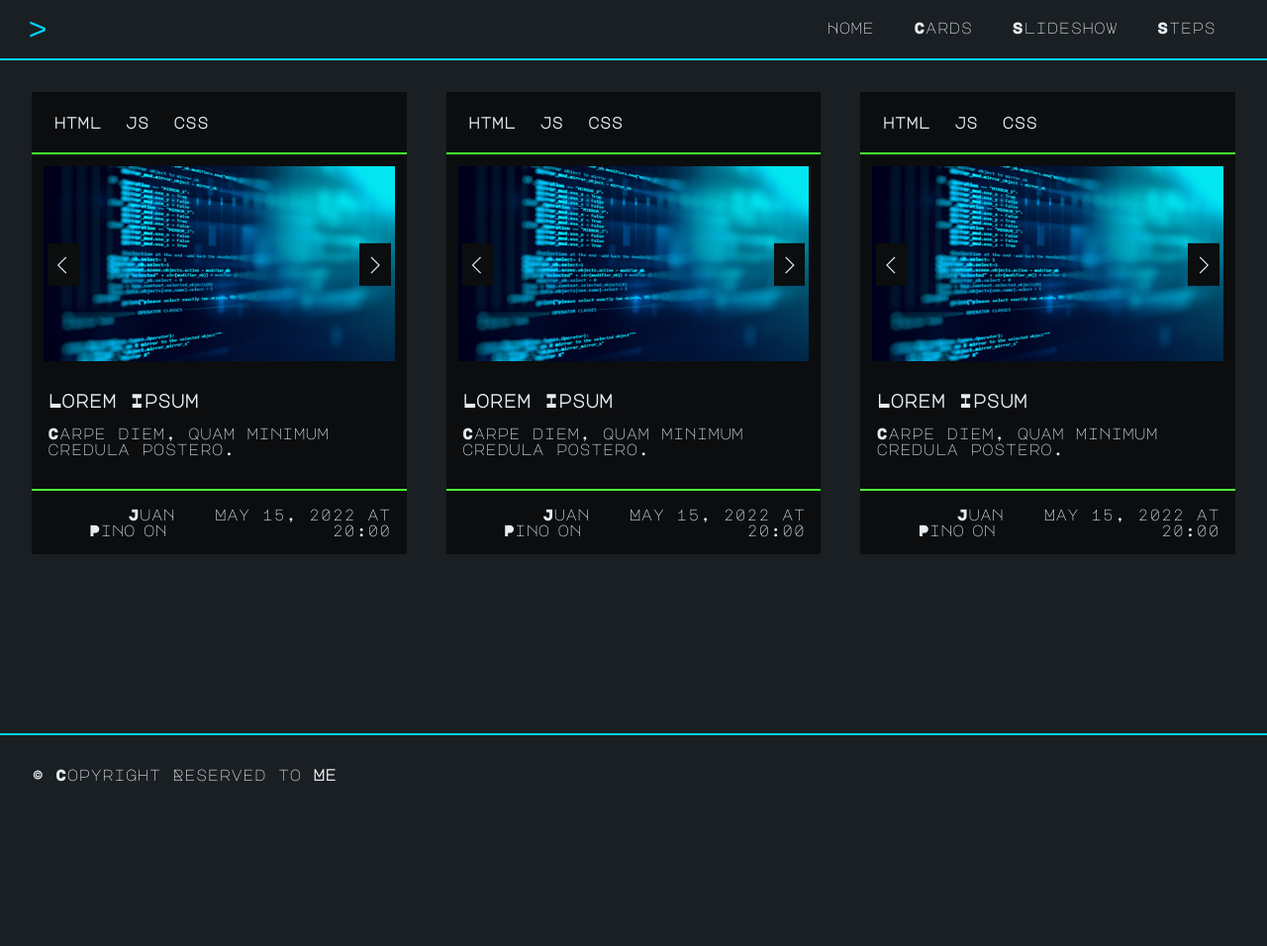
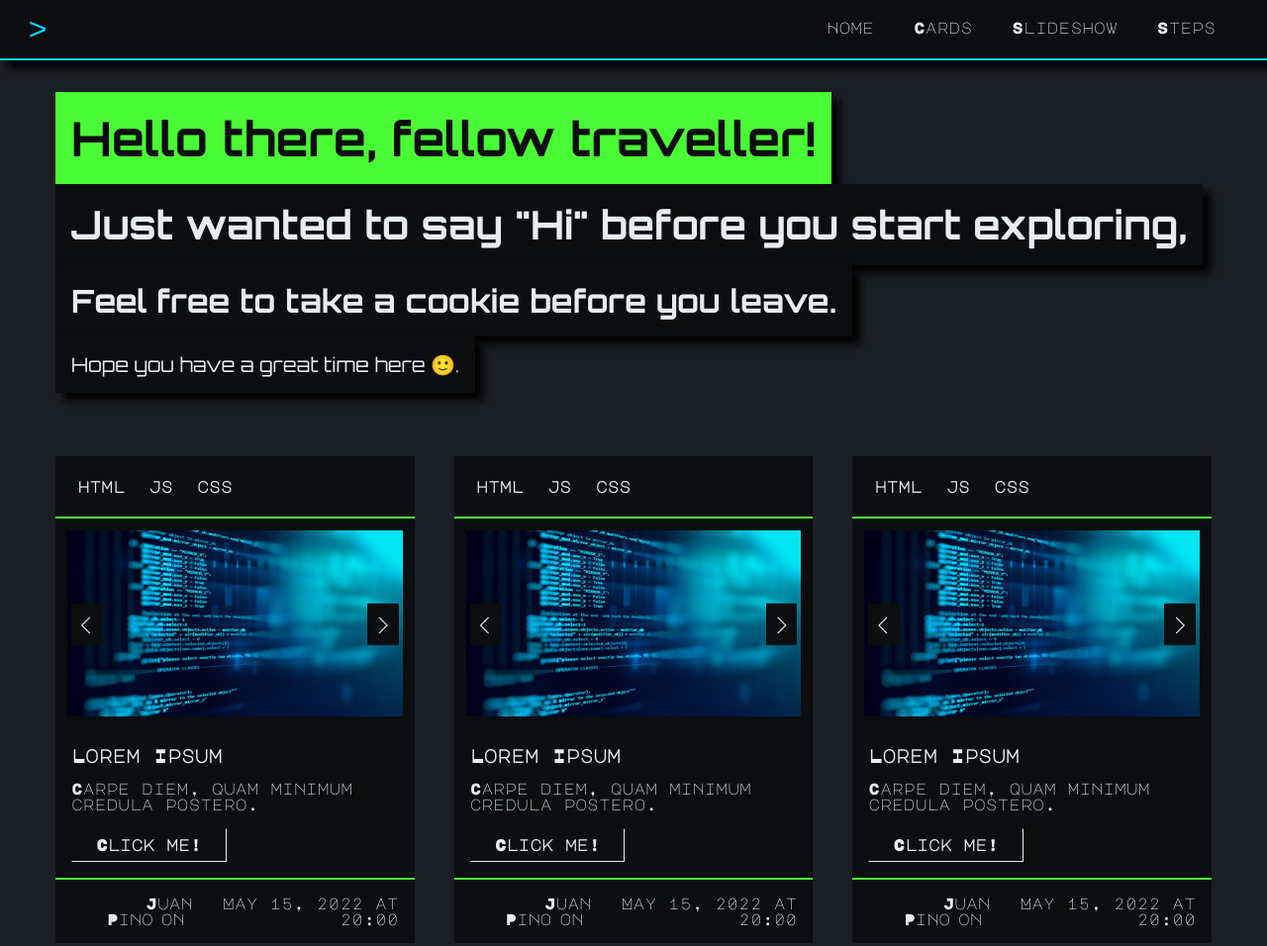
Before and after one commit to JuanPinoC/JuanPinoC.github.io, a plain HTML site: page index.html in a window 1280 px wide. Shown: the top 956 px of the page at 99% size. Before the commit the page ends 823 px from the top, so only its background shows below. Drawn offline with Linux system fonts and the light colour scheme.

Commit message:
Home Text

```diff
--- a/index.html
+++ b/index.html
@@ -5,7 +5,7 @@
 	<meta name="viewport" content="width=device-width, initial-scale=1">
 	<link rel="stylesheet" type="text/css" href="./styles.css">
 	<script type="text/javascript" src="./script.js" defer></script>
-	<title>CATMOV</title>
+	<title>🙂</title>
 </head>
 <body>
 	<aside>
@@ -34,7 +34,10 @@
 		</header>
 		<main>
 			<section class="home">
-
+				<h1>Hello there, fellow traveller!</h1>
+				<h2>Just wanted to say "Hi" before you start exploring,</h2>
+				<h3>Feel free to take a cookie before you leave.</h3>
+				<p>Hope you have a great time here 🙂.</p>
 			</section>
 			<section class="card-list">
 				<article class="card">
@@ -53,6 +56,7 @@
 						<div class="card-text">
 							<h3>Lorem Ipsum</h3>
 							<p>Carpe diem, quam minimum credula postero.</p>
+							<button class="btn btn-card">Click me!</button>
 						</div>
 					</div>
 					<div class="card-footer">
@@ -76,6 +80,7 @@
 						<div class="card-text">
 							<h3>Lorem Ipsum</h3>
 							<p>Carpe diem, quam minimum credula postero.</p>
+							<button class="btn btn-card">Click me!</button>
 						</div>
 					</div>
 					<div class="card-footer">
@@ -99,6 +104,7 @@
 						<div class="card-text">
 							<h3>Lorem Ipsum</h3>
 							<p>Carpe diem, quam minimum credula postero.</p>
+							<button class="btn btn-card">Click me!</button>
 						</div>
 					</div>
 					<div class="card-footer">
--- a/script.js
+++ b/script.js
@@ -1,4 +1,6 @@
 let sideNavOpen = false;
+
+/* Side Menu */
 
 function initToggleNav(){
 	document.querySelector("#toggleButton").onclick = this.toggleNav;
--- a/styles.css
+++ b/styles.css
@@ -77,7 +77,10 @@ body{
 	background-color: var(--background-color);
 	color: var(--neutral-color);
 	display: flex;
+	overflow-x: hidden;
 }
+
+/* aside styles */
 
 aside {
 	position: fixed;
@@ -89,6 +92,7 @@ aside {
 	transition: width 0.5s;
 
 	background-color: var(--alt-background-color);
+	box-shadow: 0.5rem 0.5rem 0.5rem black;
 }
 
 aside nav {
@@ -96,9 +100,9 @@ aside nav {
 }
 
 aside nav ul {
-	width: 90%;
+	width: 95%;
 	margin: 0;
-	padding: 0;
+	padding: 0 0.5rem 0 0;
 	display: flex;
 	flex-direction: column;
 	gap: 1rem;
@@ -115,13 +119,16 @@ aside nav ul:hover {
 /* header styles */
 
 header {
-	border-bottom: 0.15rem solid var(--primary-color);
 	width: 100%;
 	padding: 0;
 	display: flex;
 	align-items: center;
 	align-content: center;
 	justify-content: space-between;
+
+	background-color: var(--alt-background-color);
+	border-bottom: 0.15rem solid var(--primary-color);
+	box-shadow: 0.5rem 0.5rem 0.5rem black;
 }
 
 header nav {
@@ -142,7 +149,13 @@ header nav ul li {
 
 main {
 	min-height: 85vh;
-	padding: 2rem;
+	padding: 0;
+	margin: 0;
+}
+
+section {
+	margin: 0;
+	padding: 2rem 3.5rem;
 }
 
 footer {
@@ -150,9 +163,10 @@ footer {
 	padding: 2rem;
 	width: 100%;
 	border-top: 0.15rem solid var(--primary-color);
-	background-color: var(--background-color);
+	background-color: var(--alt-background-color);
 }
 
+/* button styles */
 
 #toggleButtonContainer {
 	padding: 0.5rem 1rem;
@@ -191,7 +205,9 @@ aside .btn-neon:hover {
 	padding-left: 3rem;
 
 	text-shadow: 0.05rem 0.05rem 0.1rem black;
+	box-shadow: 0.5rem 0.5rem 0.5rem black;
 }
+
 
 aside .btn-neon::before {
 	content: "→";
@@ -218,6 +234,7 @@ aside .btn-neon:hover::before {
 	color: white;
 	font-weight: bold;
 	background-color: var(--alt-background-color);
+	box-shadow: 0.5rem 0.5rem 0.5rem black;
 }
 
 .btn-header::after {
@@ -247,7 +264,78 @@ aside .btn-neon:hover::before {
 	font-weight: bolder;
 }
 
-/* cards */
+/* home section styles */
+
+.home {
+	margin: 0;
+	font-family: var(--secondary-font);
+}
+
+.home h1, .home h2, .home h3, .home p {
+	position: relative;
+	width: max-content;
+	padding: 1rem;
+	margin: 0;
+	overflow-x: hidden;
+	animation: addShadowAfterReveal 0.4s ease-in-out 0.4s 1 normal;
+	animation-fill-mode: forwards;
+}
+
+.home h1 {
+	color: var(--alt-background-color);
+	background-color: var(--secondary-color);
+	font-size: 3rem;
+}
+
+.home h2 {
+	font-size: 2.5rem;
+	animation-delay: 0.8s;
+}
+.home h3 {
+	font-size: 2rem;
+	animation-delay: 1.2s;
+}
+.home p {
+	font-size: 1.25rem;
+	animation-delay: 1.6s;
+}
+
+.home h2, .home h3, .home p {
+	color: var(--neutral-color);
+	background-color: var(--alt-background-color);
+}
+
+@keyframes addShadowAfterReveal {
+	from { box-shadow: 0rem 0rem 0rem black; }
+	to { box-shadow: 0.5rem 0.5rem 0.5rem black; }
+}
+
+.home h1::before,
+.home h2::before,
+.home h3::before,
+.home p::before {
+	content: "";
+	position: absolute;
+	width: 100%;
+	height: 100%;
+	top: 0;
+	left: 0;
+	animation: slideRevealAnimation 0.4s ease-in-out 0s 1 normal;
+	animation-fill-mode: forwards;
+
+	background-color: var(--background-color);
+}
+
+@keyframes slideRevealAnimation {
+	from { top: 0; left: 0; }
+	to { top: 0; left: 100%; }
+}
+
+.home h2::before { animation-delay: 0.4s; }
+.home h3::before { animation-delay: 0.8s; }
+.home p::before { animation-delay: 1.2s; }
+
+/* card section styles */
 
 .card-list {
 	display: grid;
@@ -265,6 +353,7 @@ aside .btn-neon:hover::before {
 .card:hover {
 	border-width: 0.2rem;
 	transform: scale(1.05);
+	box-shadow: 0.5rem 0.5rem 0.5rem black;
 }
 
 .card .card-header {
@@ -344,6 +433,28 @@ aside .btn-neon:hover::before {
 	margin: 0.5rem 0;
 }
 
+.card .btn-card {
+	align-content: center;
+	font-family: var(--primary-font);
+	font-size: 1rem;
+	font-weight: bold;
+	border-top: 0.1rem solid transparent;
+	border-right: 0.1rem solid var(--neutral-color);
+	border-bottom: 0.1rem solid var(--neutral-color);
+	border-left: 0.1rem solid transparent;
+	padding: 0.5rem 1.5rem;
+	color: var(--neutral-color);
+}
+
+.card .btn-card:hover {
+	padding: 0.5rem 2rem;
+	font-weight: bolder;
+	border: 0.1rem solid var(--secondary-color);
+	color: var(--alt-background-color);
+	background-color: var(--secondary-color);
+	text-shadow: 0.05rem 0.05rem 0.1rem black;
+}
+
 .card .card-footer {
 	padding: 1rem;
 	border-top: 0.15rem solid var(--secondary-color);
@@ -359,3 +470,5 @@ aside .btn-neon:hover::before {
 	content: "on";
 	padding: 0.5rem;
 }
+
+/* Sticky Cookie jar */
```
